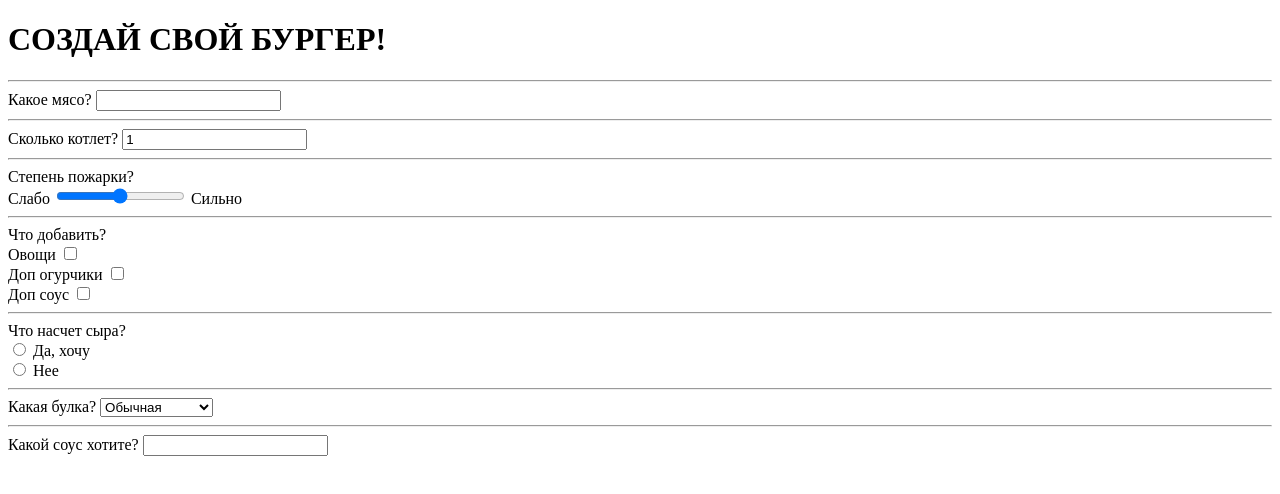
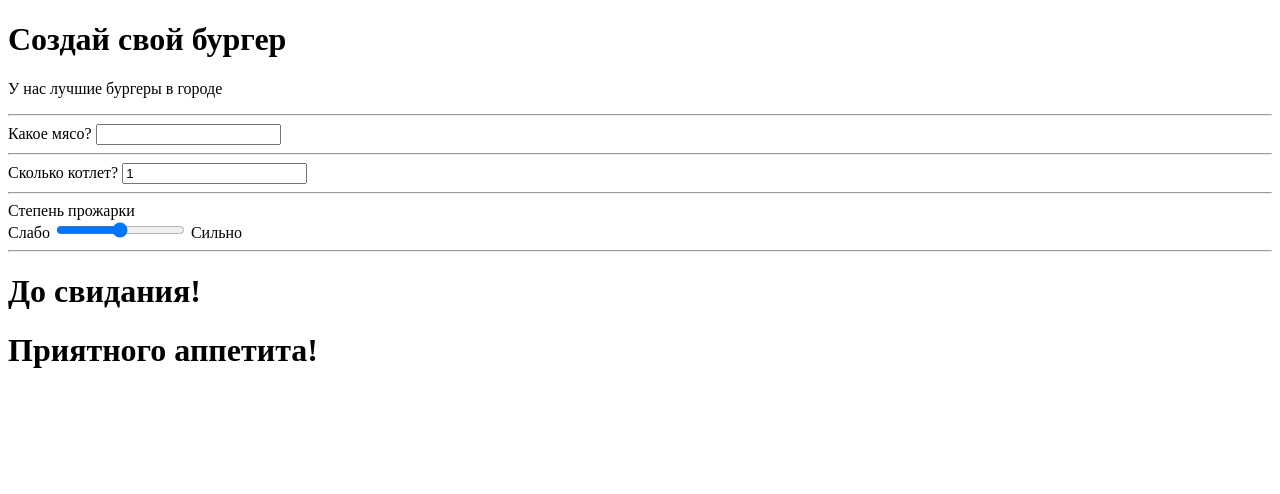
Before and after one commit to vaner11/web2-, a plain HTML site: page index.html in a window 1280 px wide. Drawn offline with Linux system fonts and the light colour scheme.

Commit message:
Add files via upload

```diff
--- a/index.html
+++ b/index.html
@@ -1,56 +1,36 @@
 <!DOCTYPE html>
 <html>
     <head>
+        <title>Homework</title>
+        <link rel="stylesheet" href="style.css">
     </head>
     <body>
-        <h1>СОЗДАЙ СВОЙ БУРГЕР!</h1>
+        <div class="hello_string">
+            <h1>Создай свой бургер</h1>
+            <p>
+                У нас лучшие бургеры в городе
+            </p>
+        </div>
+        <div class='burger'>
             <form>
                 <hr>
-            <label for='meet'>Какое мясо?</label>
-            <input type='text' id='meet' name='meet'>
+                <label for="meet">Какое мясо?</label>
+                <input type="text" id="meet" name="meet">
                 <hr>
-            <label for='amount'>Сколько котлет?</label>
-            <input type='number' id='amount' name='amount' value='1'>
+                <label for="amount">Сколько котлет?</label>
+                <input type="number" id="amount" name="amount" value="1" >
                 <hr>
-            <label for='doneness'>Степень пожарки?</label>
+                <label form="doneness">Степень прожарки</label>
                 <br>
                 <span>Слабо</span>
-            <input type='range' id='doneness' name='done'>
+                <input type="range" id="doneness" name="done">
                 <span>Сильно</span>
                 <hr>
-            <label for='added'>Что добавить?</label>
-            <br>
-            <label for='vegs'>Овощи</label>
-            <input type='checkbox' id='vegs' name='vegs' value='vegs'>
-            <br>
-            <label for='add_vegs'>Доп огурчики</label>
-            <input type='checkbox' id='add_vegs' name='add_vegs' value='add_vegs'>
-            <br>
-            <label for='add_sause'>Доп соус </label>
-            <input type='checkbox' id='add_sause' name='add_sause' value='add_sause'>
-            <hr>
-            <label for='cheese'>Что насчет сыра?</label>
-            <br>
-            <input type='radio' id='Yes' value='Yes' name='cheese'>
-            <label for='Yes'> Да, хочу</label>
-            <br>
-            <input type='radio' id='No' value='No' name='cheese'>
-            <label for='No'>Нее</label>
-            <hr>
-            <label for='bun'>Какая булка?</label>
-            <select name='bun' id='bun'>
-                <option value='standard'>Обычная</option>
-                <option value='seasam'>С кунжутом</option>
-                <option value='pototo'>Картофельная</option>
-            </select>
-            <hr>
-            <label for='sauce'>Какой соус хотите?</label>
-            <input list='sauce_list' id='sauce' name='sauce'>
-            <datalist id='sauce_list'>
-                <option value='Кетчуп'>Кетчуп</option>
-                <option value='Сырный'>Сырный</option>
-                <option value='Барбекю'>Барбекю</option>
-            </datalist>
             </form>
+        </div>
+        <div class="bye_string">
+            <h1>До свидания!</h1>
+            <h1>Приятного аппетита!</h1>
+        </div>
     </body>
 </html>
```
Lines whose indentation alone changed are shown as unchanged.
